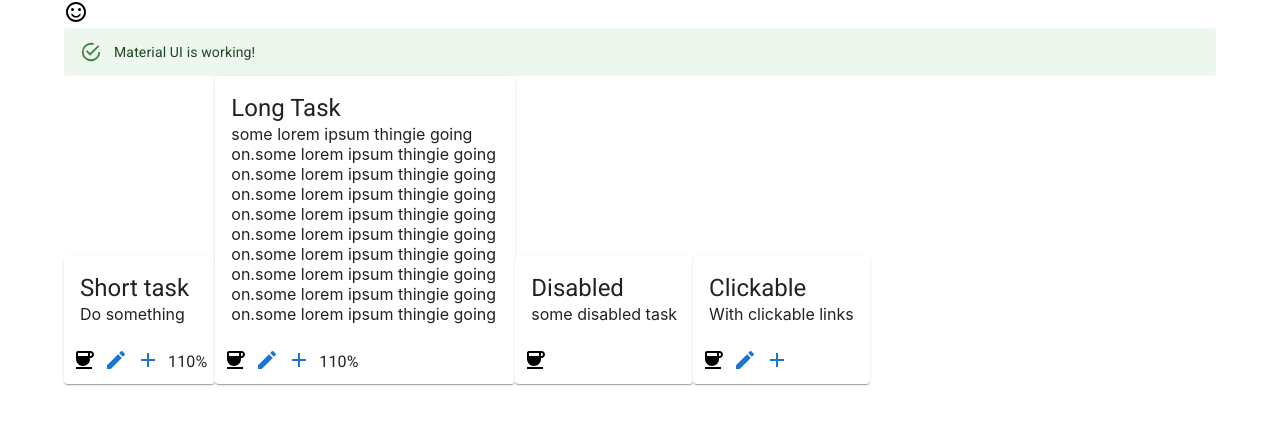
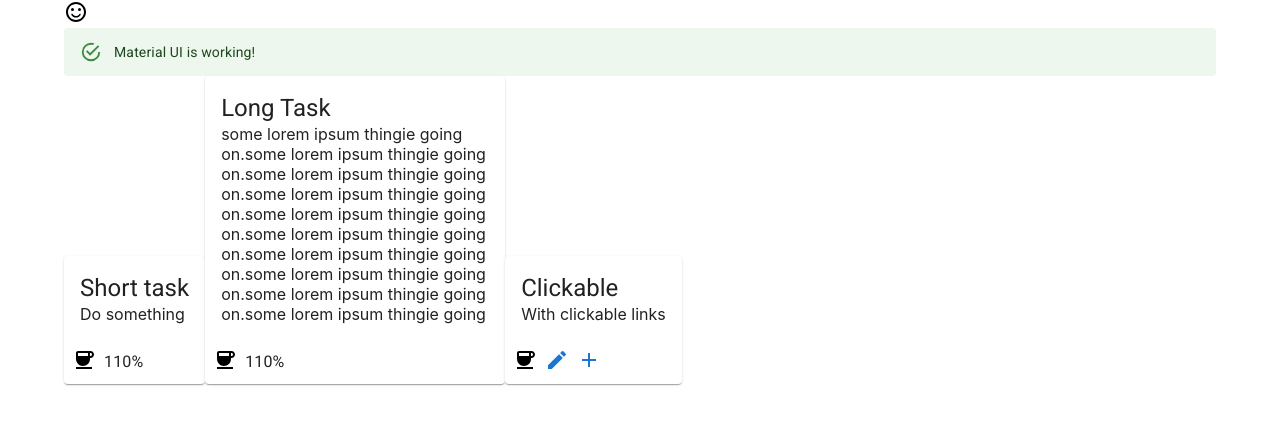
Before and after one commit to briceaceugeniu/divide-et-impera, a React (Create React App) app in the folder web/: page / in a window 1280 px wide. Shown: the top 424 px of the page. Built offline with nearby package versions, Linux system fonts and the light colour scheme.

Commit message:
Remove the disabled attribute since it makes no sense

```diff
--- a/web/src/App.tsx
+++ b/web/src/App.tsx
@@ -18,7 +18,6 @@ function App() {
       <Alert severity="success">Material UI is working!</Alert>
       <TaskCard title="Short task" content="Do something" percentage="110%"/>
       <TaskCard title="Long Task" content={longtext} percentage="110%"/>
-      <TaskCard title="Disabled" content="some disabled task" disabled={true}/>
       <TaskCard title="Clickable" content="With clickable links"
                 onAddClick={() => { alert('add') }}
                 onEditClick={() => { alert('edit') }}
--- a/web/src/components/TaskCard.tsx
+++ b/web/src/components/TaskCard.tsx
@@ -2,7 +2,6 @@ import Card from '@mui/material/Card';
 import CardActions from '@mui/material/CardActions';
 import CardContent from '@mui/material/CardContent';
 import Typography from '@mui/material/Typography';
-import Grid from '@mui/material/Grid';
 
 import { Add, Coffee, Edit } from '@mui/icons-material';
 
@@ -43,14 +42,19 @@ export default function TaskCard(config: TaskCardConfig) {
 function createActions(config: TaskCardConfig) {
   const actions = [];
 
-  actions.push((<Link color='#000'><Coffee /></Link>));
+  actions.push((<Link component='button' color='#000'><Coffee /></Link>));
 
-  if (!config.disabled) {
+  if (config.onEditClick) {
     actions.push((
-      <Link href='#' onClick={config.onEditClick}><Edit /></Link>
+      <Link component='button'
+            onClick={config.onEditClick}><Edit /></Link>
     ));
+  }
+
+  if (config.onAddClick) {
     actions.push((
-      <Link href='#' onClick={config.onAddClick}><Add /></Link>
+      <Link component='button'
+            onClick={config.onAddClick}><Add /></Link>
     ));
   }
 
```
